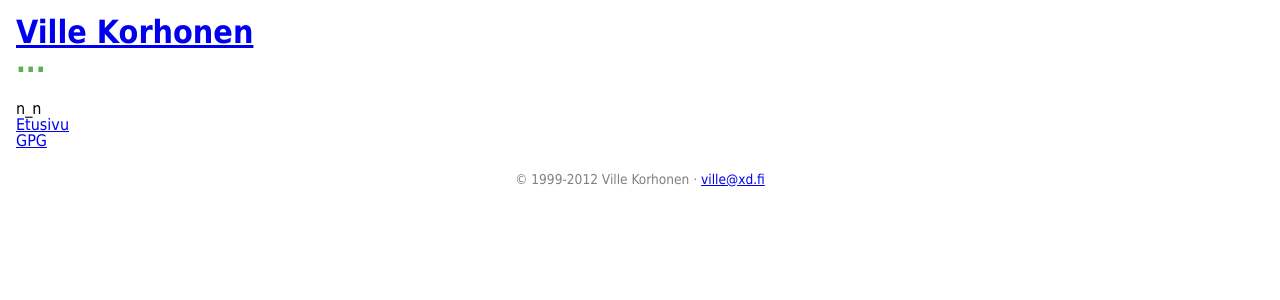
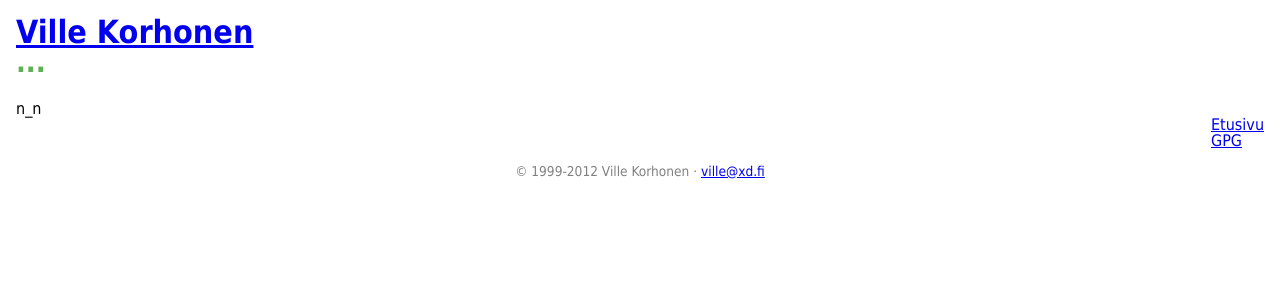
Before and after one commit to annavonzansen/ypcs.github.com, a Jekyll site: the page built from index.html, in a window 1280 px wide. Shown: the top 300 px of the page. Built offline with Jekyll 4.4.1, drawn with Linux system fonts in a browser that asks for light colours; Markdown is read by kramdown in place of the engine named in the settings.

Commit message:
Updated styles, menu to right

```diff
--- a/media/css/style.css
+++ b/media/css/style.css
@@ -45,8 +45,17 @@ h6 {
 }
 header {
   margin-bottom: 1.5em;
+  clear: both;
+}
+#main {
+  clear: left;
+}
+#mainmenu {
+  margin: 0 0 1em 1em;
+  float: right;
 }
 footer {
+  clear: both;
   margin-top: 1.5em;
   text-align: center;
 }
```
Also changed, not shown: media/css/style.less (+7 -0 lines).
